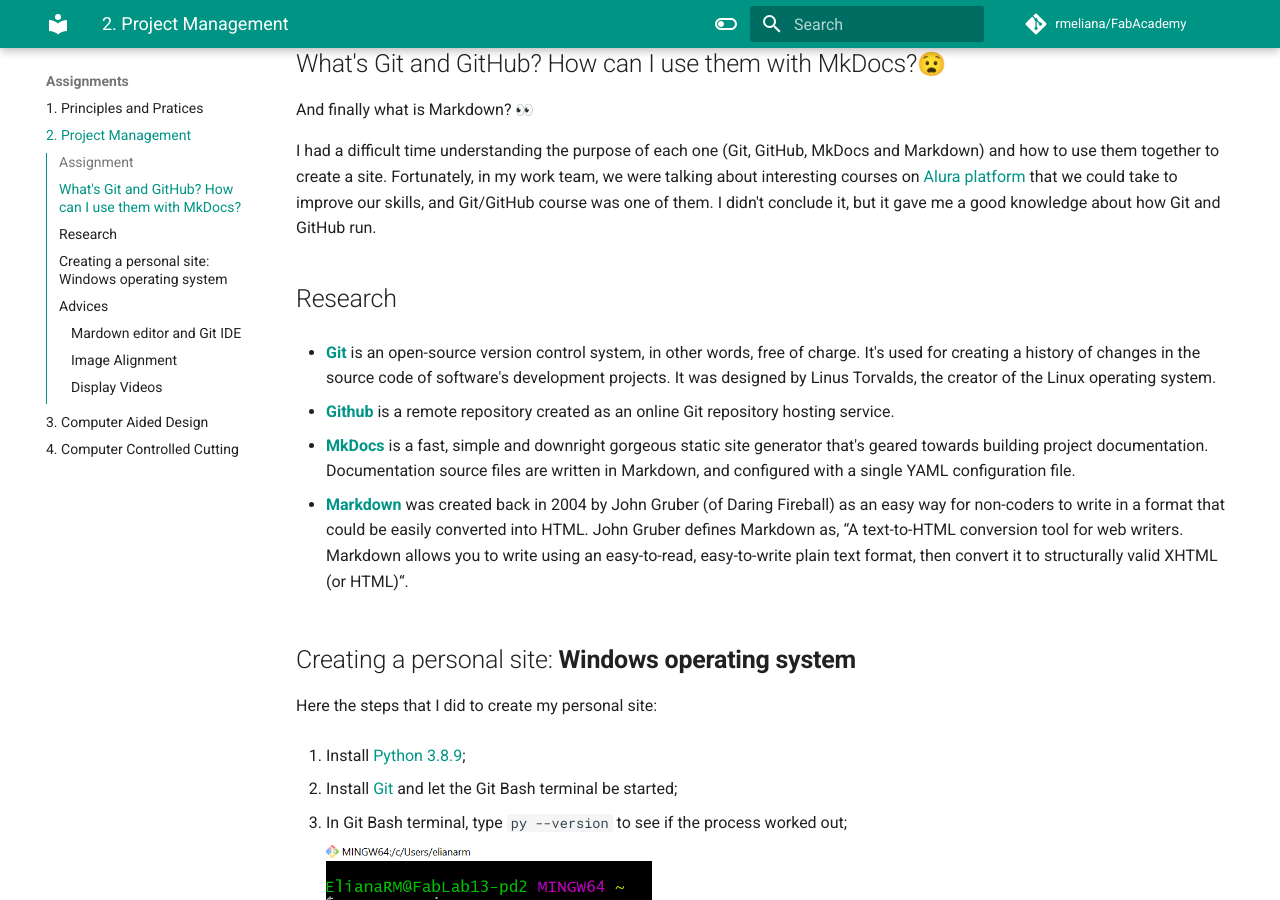
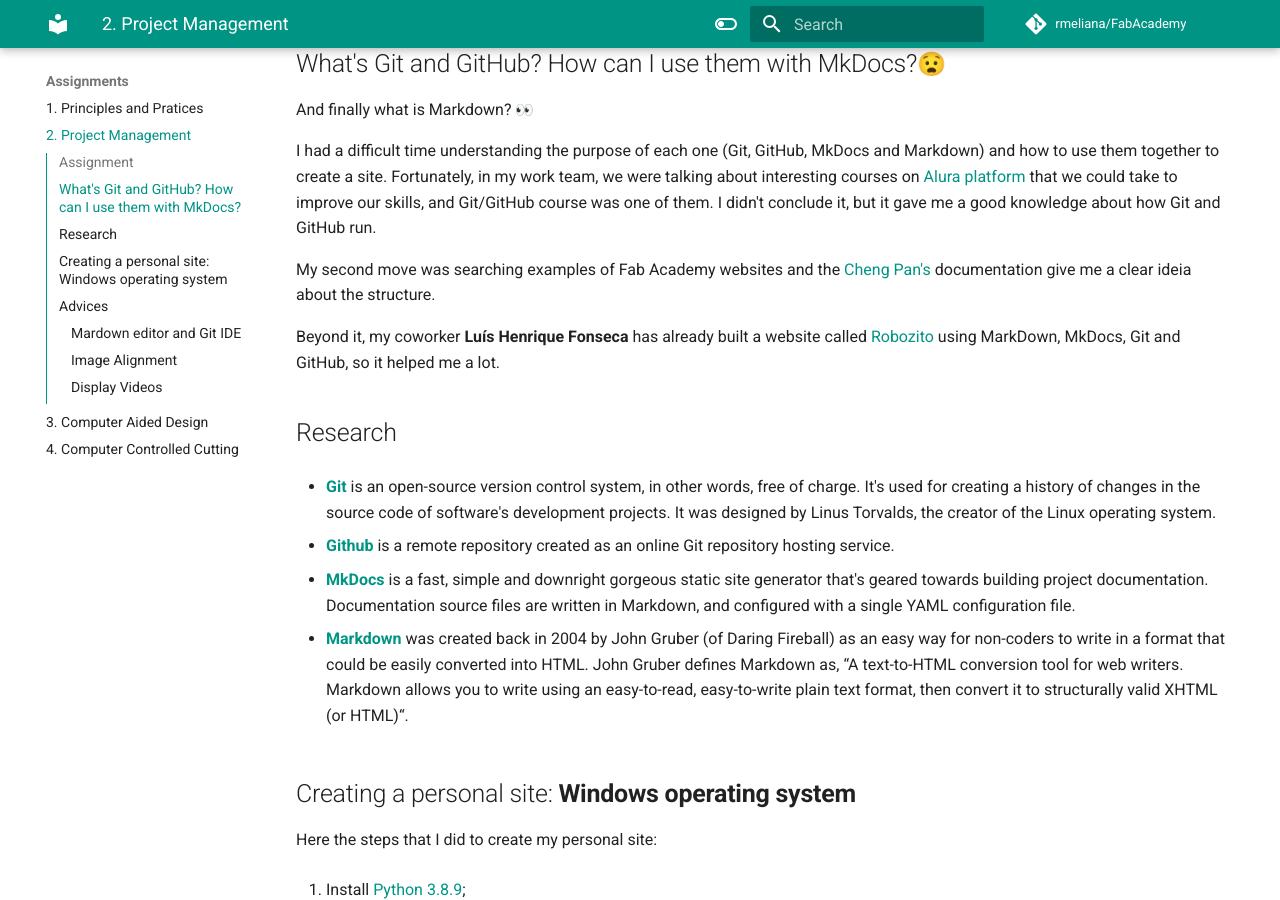
Before and after one commit to rmeliana/FabAcademy, an MkDocs documentation site: the page built from docs/2Project Management/2Project Management.md, in a window 1280 px wide and 900 px high, scrolled down 332 px. Built offline with MkDocs 1.6.1 and Material for MkDocs 9.7.7, drawn with Linux system fonts in a browser that asks for light colours; emoji names are drawn with the system emoji font; comment, search, counter and statistics services are not loaded.

Commit message:
Credit for my coworker and a student of Fab Academy

```diff
--- a/docs/2Project Management/2Project Management.md
+++ b/docs/2Project Management/2Project Management.md
@@ -11,6 +11,10 @@
 
 I had a difficult time understanding the purpose of each one (Git, GitHub, MkDocs and Markdown) and how to use them together to create a site.
 Fortunately, in my work team, we were talking about interesting courses on [Alura platform](https://www.alura.com.br/) that we could take to improve our skills, and Git/GitHub course was one of them. I didn't conclude it, but it gave me a good knowledge about how Git and GitHub run.
+
+My second move was searching examples of Fab Academy websites and the [Cheng Pan's](http://fabacademy.org/2020/labs/oshanghai/students/pan-cheng/) documentation give me a clear ideia about the structure.
+
+Beyond it, my coworker **Luís Henrique Fonseca** has already built a website called [Robozito](https://luishfb.github.io/Doc_Robozito/) using MarkDown, MkDocs, Git and GitHub, so it helped me a lot.
 
 ## Research
 
```
